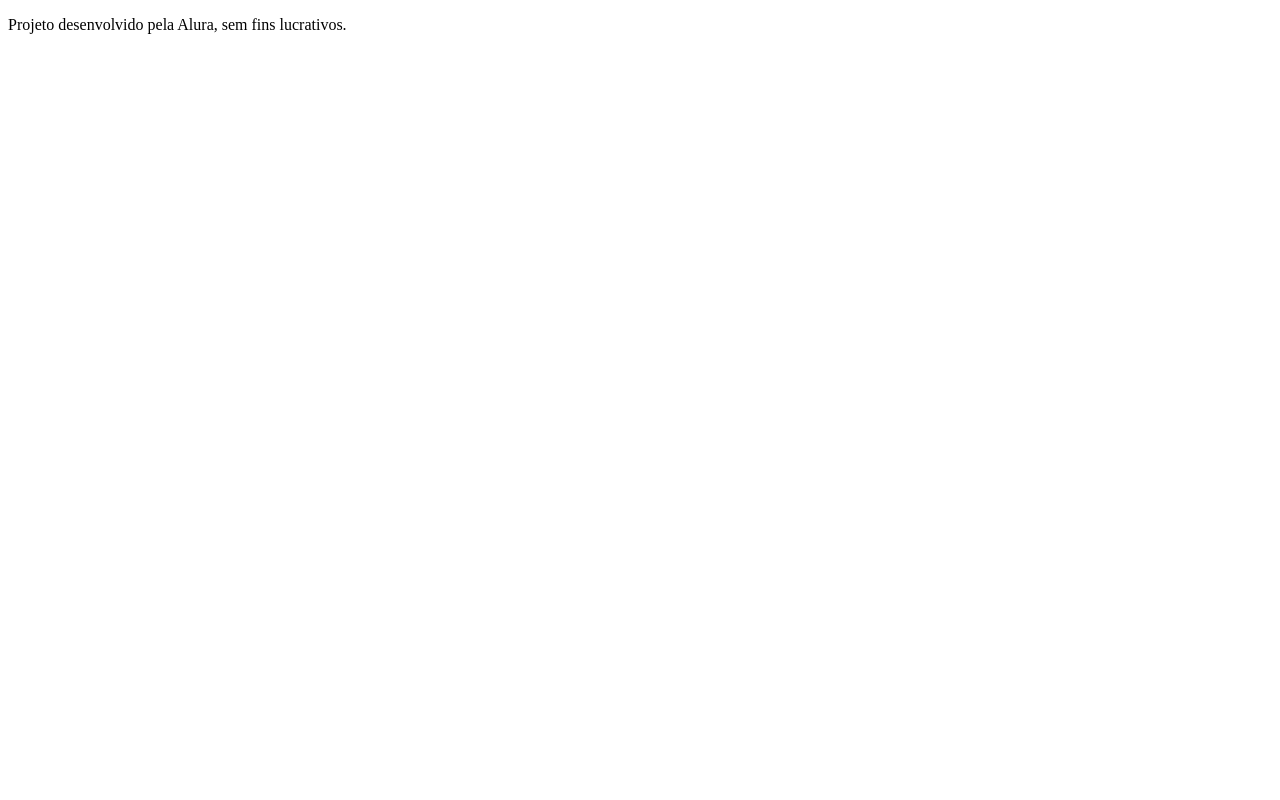
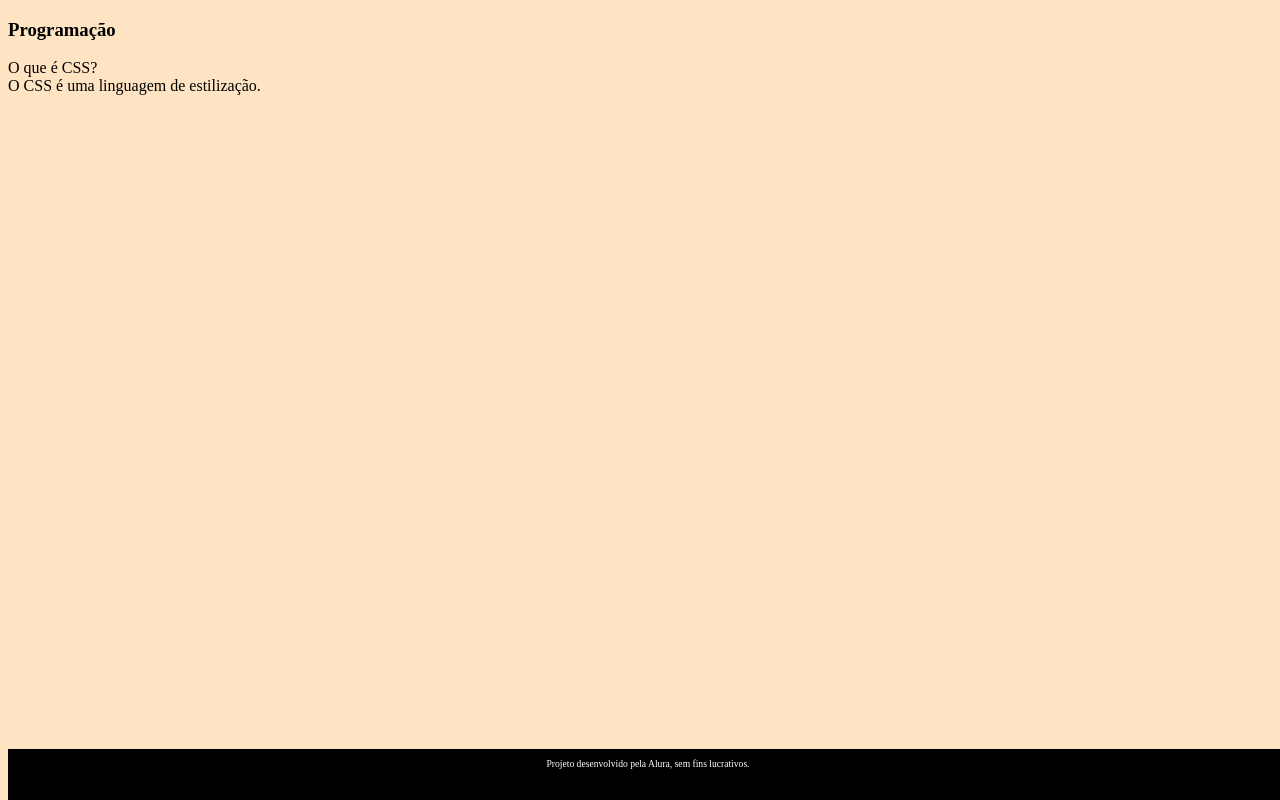
Before and after one commit to gabrielzim10/PROJETO-CARDS, a plain HTML site: page index.html in a window 1280 px wide. Drawn offline with Linux system fonts and the light colour scheme.

Commit message:
Add files via upload

```diff
--- /dev/null
+++ b/assets/style.css
@@ -0,0 +1,15 @@
+body {
+    background-color: bisque;
+}
+footer {
+    background-color: black;
+    color: white;
+    bottom:0;
+    position:fixed;
+    width:100%;
+}
+footer p{
+    height:2rem;
+    text-align: center;
+    font-size: 0.6rem;
+}
--- a/index.html
+++ b/index.html
@@ -1,16 +1,35 @@
 <!DOCTYPE html>
 <html lang="pt-br">
 <head>
-    <meta charset="UTF-8">
+    <link rel="stylesheet" href="assets/style.css">
+  <meta charset="UTF-8">
     <meta name="viewport" content="width=device-width, initial-scale=1.0">
     <title>Flashcard</title>
+
 </head>
 <body>
     <main>
+            <section id= “container”>
 
+        </section>
     </main>
     <footer>
         <p>Projeto desenvolvido pela Alura, sem fins lucrativos.</p>
     </footer>
+    <article class="cartao">
+        <div class="cartao__conteudo">
+            <h3> Programação </h3>
+            <div class="cartao__conteudo__pergunta">
+                O que é CSS?
+                <div class="cartao__conteudo__resposta">
+                    O CSS é uma linguagem de estilização.
+                    </div>
+
+                </div>
+
+
+        </div>
+    </article>
+
 </body>
 </html>
```
